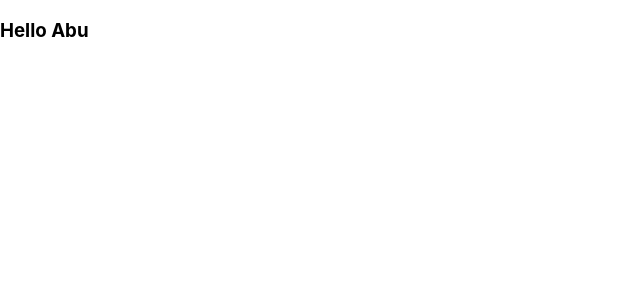
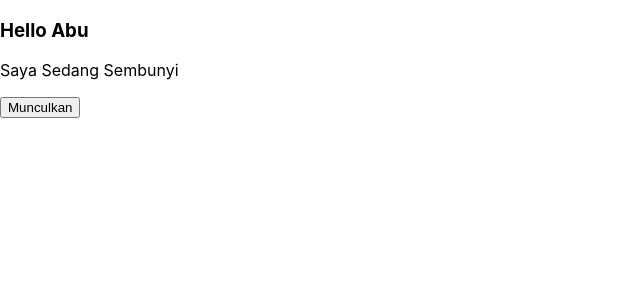
Before and after one commit to abuabdirohman4/react-testing, a React (Create React App) app: page / in a window 1280 px wide. Shown: the top 300 px of the page, without its empty margins (0-640 px from the left). Built offline with nearby package versions, Linux system fonts and the light colour scheme.

Commit message:
9. Memahami konsep render di dalam react testing library

```diff
--- a/src/App.js
+++ b/src/App.js
@@ -1,8 +1,14 @@
 import "./App.css";
 import SampleCompRTL from "./materi-testing/SampleCompRTL";
+import { SimpleShowHide } from "./materi-testing/SimpleShowHide";
 
 function App() {
-  return <SampleCompRTL />;
+  return (
+    <>
+      <SampleCompRTL />
+      <SimpleShowHide />
+    </>
+  );
 }
 
 export default App;
--- /dev/null
+++ b/src/materi-testing/SimpleShowHide.js
@@ -0,0 +1,15 @@
+import React, { useState } from "react";
+
+export const SimpleShowHide = () => {
+  const [show, setShow] = useState(false);
+
+  const toggleShow = () => {
+    setShow(!show);
+  };
+  return (
+    <div>
+      <p>Saya Sedang {show ? "Muncul" : "Sembunyi"} </p>
+      <button onClick={toggleShow}>{show ? "Sembunyikan" : "Munculkan"}</button>
+    </div>
+  );
+};
```
Also changed, not shown: 1 other file (tests, documents, lock files or other folders).
